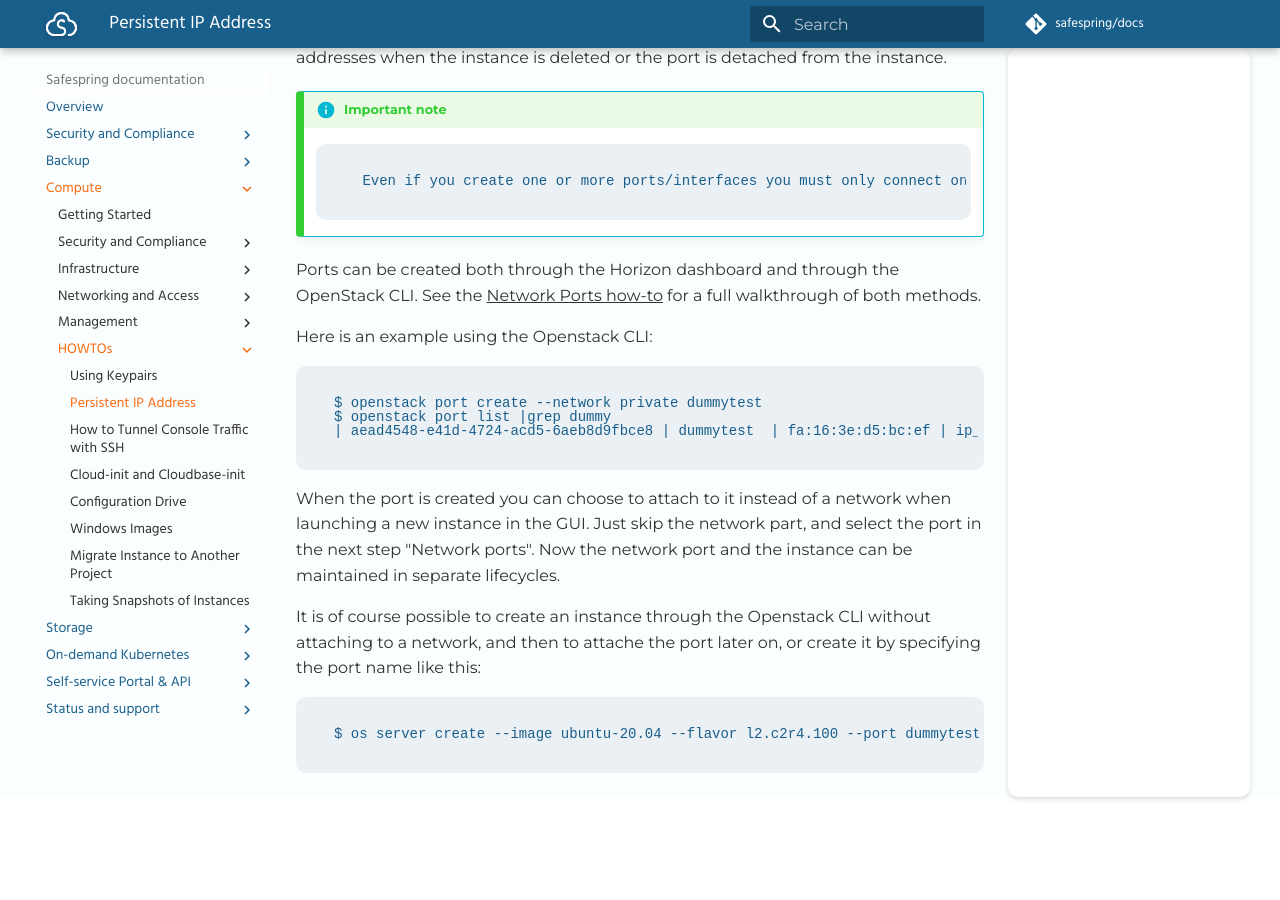
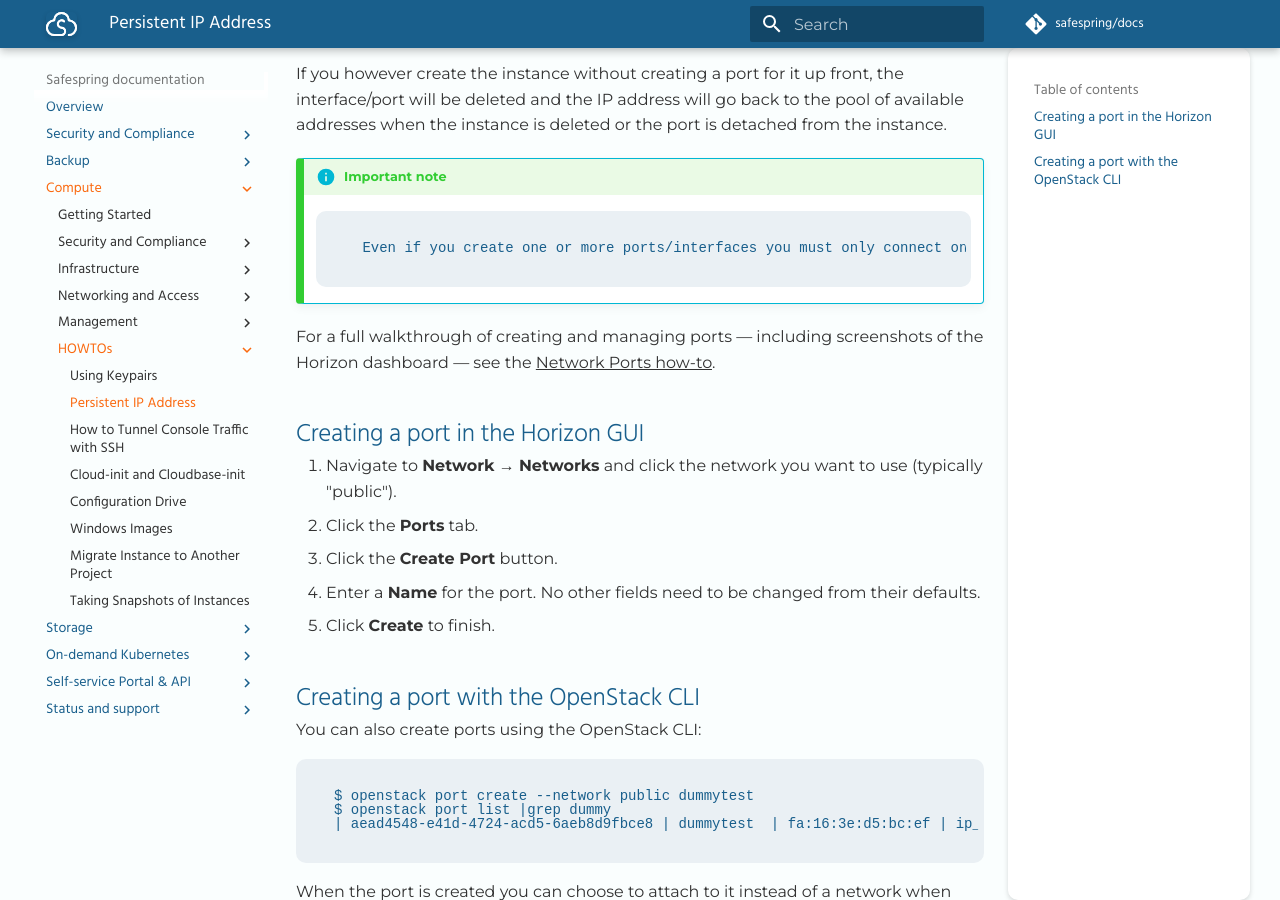
Before and after one commit to safespring/docs, an MkDocs documentation site: the page built from content/compute/howto/persistent-ip-address.md, in a window 1280 px wide and 900 px high, scrolled down 544 px. Built offline with MkDocs 1.6.1 and Material for MkDocs 9.7.7, drawn with Linux system fonts in a browser that asks for light colours; some web fonts are replaced; a script that is not in the unit is left out; comment, search, counter and statistics services are not loaded; some of the changed text lies outside the part shown.

Commit message:
Resolve conflict in persistent-ip-address.md
Rebases on master version (which already added GUI instructions) and
adds a cross-reference to the new Network Ports how-to page.

````diff
--- a/content/compute/howto/persistent-ip-address.md
+++ b/content/compute/howto/persistent-ip-address.md
@@ -1,4 +1,6 @@
 # Obtaining persistent IP addresses to your instances
+
+This page includes OpenStack CLI commands. See the [API Access documentation](../api.md) for instructions on how to install and configure the command line client.
 
 It is possible to create a port without creating an instance. When you create a
 port in such a manner, the port will be allocated IP address(es) from the
@@ -22,13 +24,22 @@ the instance.
 !!! info "Important note"
          Even if you create one or more ports/interfaces you must only connect one port/interface to each instance.
 
-Ports can be created both through the Horizon dashboard and through the
-OpenStack CLI. See the [Network Ports how-to](network-ports.md) for a full
-walkthrough of both methods.
+For a full walkthrough of creating and managing ports — including screenshots of the Horizon dashboard — see the [Network Ports how-to](network-ports.md).
 
-Here is an example using the Openstack CLI:
+## Creating a port in the Horizon GUI
+
+1. Navigate to **Network** → **Networks** and click the network you want to use (typically "public").
+2. Click the **Ports** tab.
+3. Click the **Create Port** button.
+4. Enter a **Name** for the port. No other fields need to be changed from their defaults.
+5. Click **Create** to finish.
+
+## Creating a port with the OpenStack CLI
+
+You can also create ports using the OpenStack CLI:
+
 ```
-$ openstack port create --network private dummytest
+$ openstack port create --network public dummytest
 $ openstack port list |grep dummy
 | aead4548-e41d-4724-acd5-6aeb8d9fbce8 | dummytest  | fa:16:3e:d5:bc:ef | ip_address='10.68.129.21', subnet_id='059d94a0-0fc1-40dd-9814-eb00571c6a4d'           | DOWN   |
 ```
````
